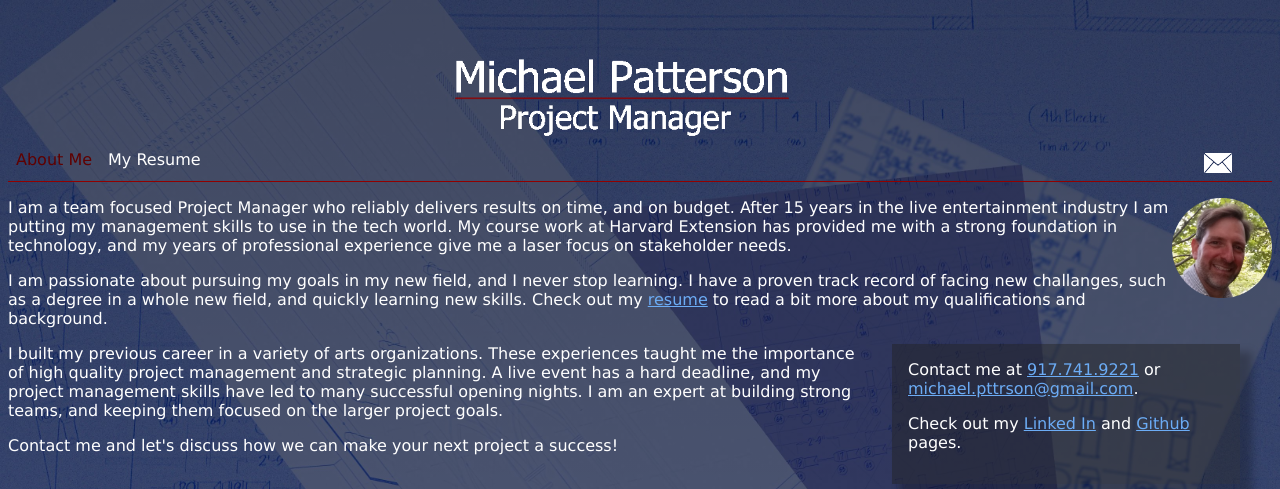
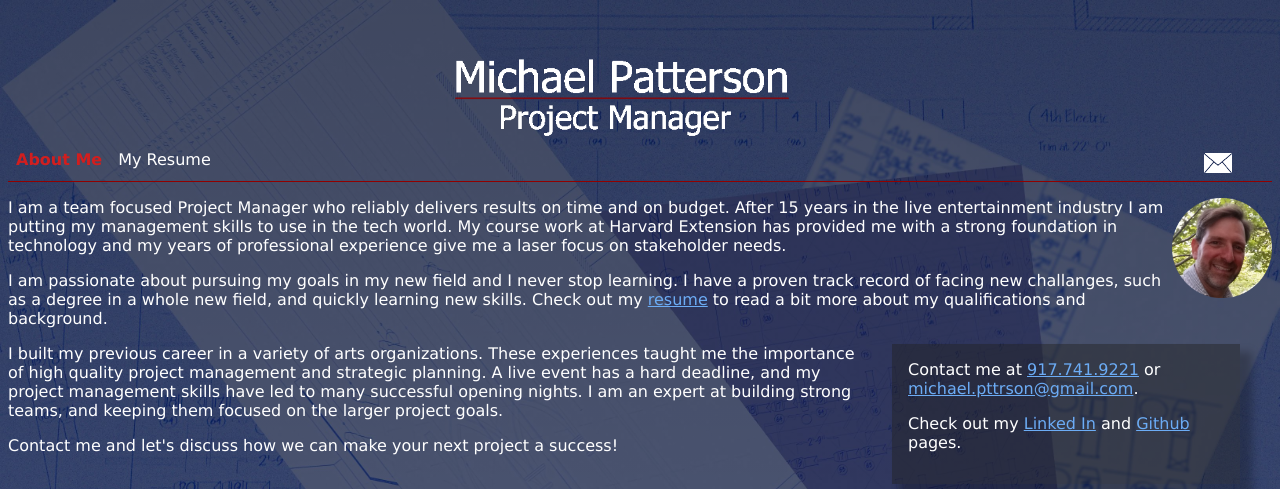
Before and after one commit to PattersonProject/thepattersonproject-website, a PHP site: page / in a window 1280 px wide. Shown: the top 489 px of the page. Run offline with PHP 8.4, Linux system fonts and the light colour scheme; some web fonts are replaced.

Commit message:
Fixed commas and iamhere color

```diff
--- a/css/navigation.css
+++ b/css/navigation.css
@@ -30,7 +30,8 @@
 }
 
 #nav ul li#iamhere{
-	color: rgb(96,0,0);
+	color: rgb(210,30,30);
+	font-weight: bold;
 }
 
 #logo img{
--- a/index.php
+++ b/index.php
@@ -16,11 +16,11 @@
 		<div id="content">
 			<img class="profile" src="images/profile-pic.png" alt="My profile picture">
 			<p>
-			I am a team focused Project Manager who reliably delivers results on time, and on budget.  After 15 years in the live entertainment industry I am putting my management skills to use in the tech world. My course work at Harvard Extension has provided me with a strong foundation in technology, and my years of professional experience give me a laser focus on stakeholder needs.
+			I am a team focused Project Manager who reliably delivers results on time and on budget.  After 15 years in the live entertainment industry I am putting my management skills to use in the tech world. My course work at Harvard Extension has provided me with a strong foundation in technology and my years of professional experience give me a laser focus on stakeholder needs.
 			</p>
 
 			<p>
-			I am passionate about pursuing my goals in my new field, and I never stop learning. I have a proven track record of facing new challanges, such as a degree in a whole new field, and quickly learning new skills. Check out my <a href="resume.php">resume</a> to read a bit more about my qualifications and background.
+			I am passionate about pursuing my goals in my new field and I never stop learning. I have a proven track record of facing new challanges, such as a degree in a whole new field, and quickly learning new skills. Check out my <a href="resume.php">resume</a> to read a bit more about my qualifications and background.
 			</p>
 			<div id="links" class="blur">
 				<span>Contact me at <a href="+19177419221">917.741.9221</a> or <a href="mailto:michael.pttrson@gmail.com">michael.pttrson@gmail.com</a>.  </span>
```
